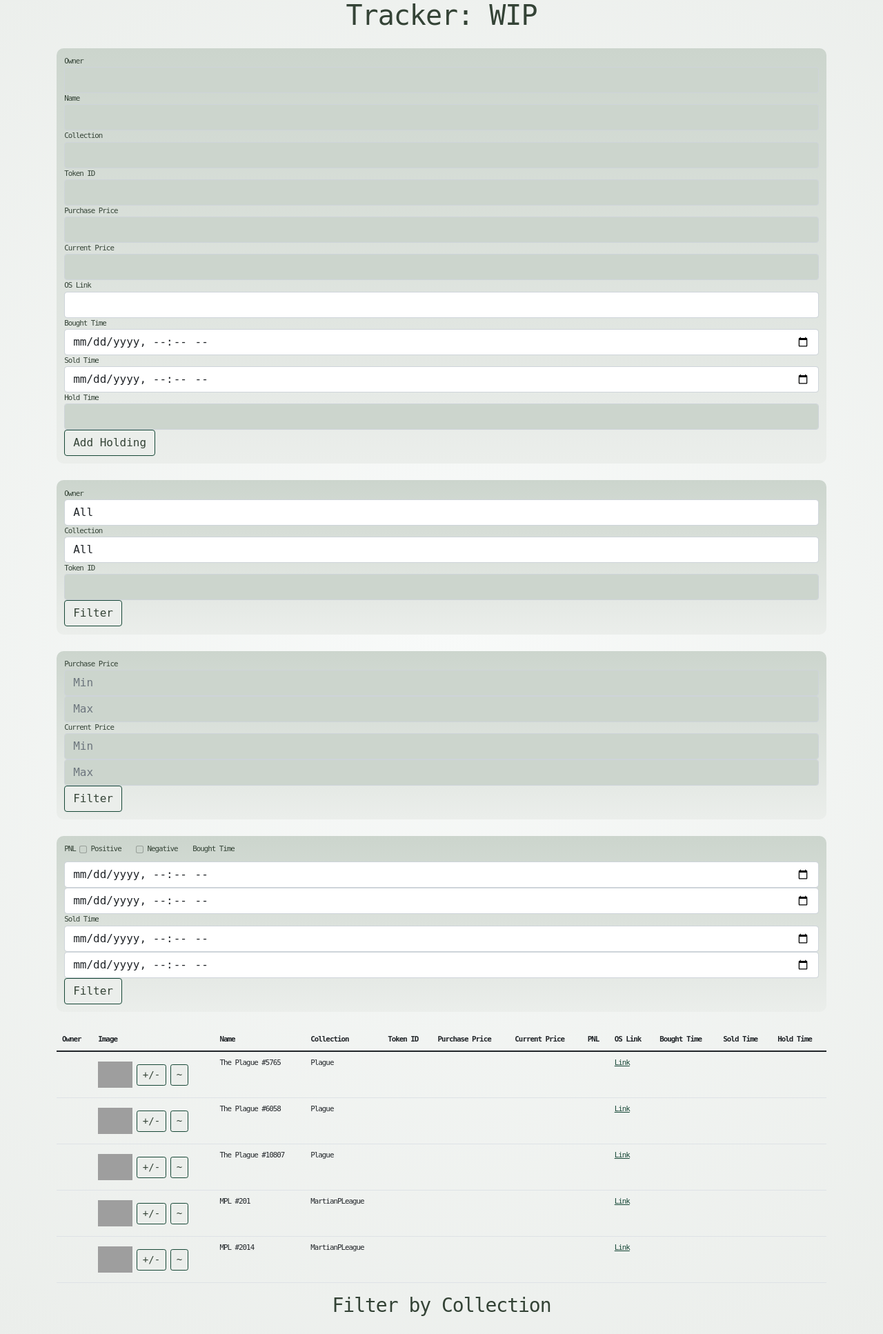
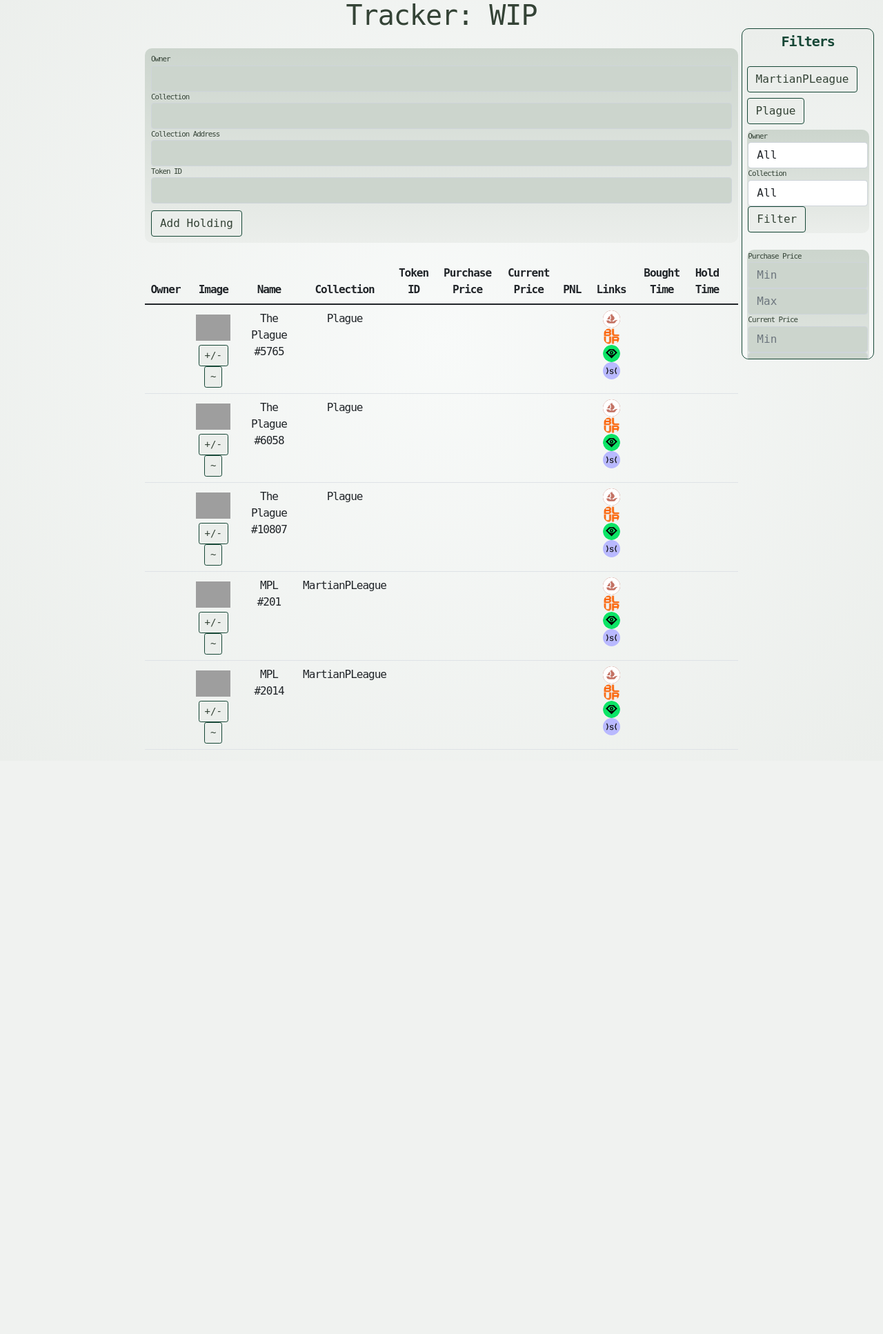
Before and after one commit to CodeFromEggly/PiranhaProject, a Flask app: page /tracker in a window 1280 px wide. Shown: the part 119-2053 px from the top of the page at 69% size. After the commit the page ends 1206 px from the top, so only its background shows below. Run offline with Flask 2, Linux system fonts and the light colour scheme; data comes from the database, SQL or seed files in the repository; lists and menus that the app fills with data are empty; some libraries are stand-ins or nearby versions; grey boxes are pictures that could not be loaded.

Commit message:
Tracker Tweaks
- Added marketplace icons
- Progress on tracker page, filters now input in sidebar column

```diff
--- a/app/static/styles.css
+++ b/app/static/styles.css
@@ -455,6 +455,24 @@
         cursor: pointer;
     }
 
+    .button-group {
+        justify-content: space-between;
+        display: flex;
+    }
+
+    .pSvg {
+        height: 25px;
+        width: 25px;
+        display: inline-block;
+        border-radius: 50%;
+    }
+
+    .pSvg:hover {
+        background-color: var(--bright)!important;
+        border: solid 2px var(--bright);
+        transform: scale(1.3) !important;
+    }
+
 
 
 
--- a/app/templates/tracker.html
+++ b/app/templates/tracker.html
@@ -8,7 +8,7 @@
 {% block main %}
 <body>
 
-    <div class="container mt-5">
+    <div class="container mt-5" style="width: 69%">
         <h1 class="text-center mb-4">Tracker: WIP</h1>
 
         <!-- Form for adding a new holding -->
@@ -19,97 +19,22 @@
                     <input type="text" class="form-control" id="owner" name="owner" required>
                 </div>
                 <div class="form-group">
-                    <label for="name">Name</label>
-                    <input type="text" class="form-control" id="name" name="name" required>
-                </div>
-                <div class="form-group">
                     <label for="collection">Collection</label>
                     <select class="form-control" id="collection" name="collection" required>
                         <!-- Add options for each possible collection here -->
                     </select>
                 </div>
                 <div class="form-group">
+                    <label for="token-id">Collection Address</label>
+                    <input type="text" class="form-control" id="token-id" name="token-id" required>
+                </div>
+                <div class="form-group">
                     <label for="token-id">Token ID</label>
                     <input type="text" class="form-control" id="token-id" name="token-id" required>
                 </div>
-                <div class="form-group">
-                    <label for="purchase-price">Purchase Price</label>
-                    <input type="number" min="0" step="0.01" class="form-control" id="purchase-price" name="purchase-price" required>
-                </div>
-                <div class="form-group">
-                    <label for="current-price">Current Price</label>
-                    <input type="number" min="0" step="0.01" class="form-control" id="current-price" name="current-price" required>
-                </div>
-                <div class="form-group">
-                    <label for="os-link">OS Link</label>
-                    <input type="url" class="form-control" id="os-link" name="os-link" required>
-                </div>
-                <div class="form-group">
-                    <label for="bought-time">Bought Time</label>
-                    <input type="datetime-local" class="form-control" id="bought-time" name="bought-time" required>
-                </div>
-                <div class="form-group">
-                    <label for="sold-time">Sold Time</label>
-                    <input type="datetime-local" class="form-control" id="sold-time" name="sold-time" required>
-                </div>
-                <div class="form-group">
-                    <label for="hold-time">Hold Time</label>
-                    <input type="number" min="0" class="form-control" id="hold-time" name="hold-time" required>
-                </div>
-                <button type="submit" class="btn btn-primary">Add Holding</button>
+                <button type="submit" class="btn btn-primary" style="margin-top: 10px;">Add Holding</button>
             </form>
         </form>
-
-        <!-- Filter Controls -->
-        <div class="mb-4">
-            <!-- Dropdown menus for filtering by owner, collection, and token ID -->
-            <form class="form-inline mb-4">
-                <label class="mr-2" for="filter-owner">Owner</label>
-                <select class="form-control mr-2" id="filter-owner" name="filter-owner">
-                    <option value="">All</option>
-                    <!-- Add options for each distinct owner in the holdings table -->
-                </select>
-                <label class="mr-2" for="filter-collection">Collection</label>
-                <select class="form-control mr-2" id="filter-collection" name="filter-collection">
-                    <option value="">All</option>
-                    <!-- Add options for each distinct collection in the holdings table -->
-                </select>
-                <label class="mr-2" for="filter-token-id">Token ID</label>
-                <input type="text" class="form-control mr-2" id="filter-token-id" name="filter-token-id">
-                <button type="submit" class="btn btn-primary">Filter</button>
-            </form>
-
-            <!-- Text fields for filtering by purchase price and current price -->
-            <form class="form-inline mb-4">
-                <label class="mr-2" for="filter-purchase-price-min">Purchase Price</label>
-                <input type="number" min="0" step="0.01" class="form-control mr-2" id="filter-purchase-price-min" name="filter-purchase-price-min" placeholder="Min">
-                <input type="number" min="0" step="0.01" class="form-control mr-2" id="filter-purchase-price-max" name="filter-purchase-price-max" placeholder="Max">
-                <label class="mr-2" for="filter-current-price-min">Current Price</label>
-                <input type="number" min="0" step="0.01" class="form-control mr-2" id="filter-current-price-min" name="filter-current-price-min" placeholder="Min">
-                <input type="number" min="0" step="0.01" class="form-control mr-2" id="filter-current-price-max" name="filter-current-price-max" placeholder="Max">
-                <button type="submit" class="btn btn-primary">Filter</button>
-            </form>
-
-            <!-- Checkboxes for filtering by PNL, bought time, and sold time -->
-            <form class="form-inline mb-4">
-                <label class="mr-2" for="filter-pnl-positive">PNL</label>
-                <div class="form-check form-check-inline">
-                    <input class="form-check-input" type="checkbox" id="filter-pnl-positive" name="filter-pnl-positive" value="positive">
-                    <label class="form-check-label" for="filter-pnl-positive">Positive</label>
-                </div>
-                <div class="form-check form-check-inline">
-                    <input class="form-check-input" type="checkbox" id="filter-pnl-negative" name="filter-pnl-negative" value="negative">
-                    <label class="form-check-label" for="filter-pnl-negative">Negative</label>
-                </div>
-                <label class="mr-2" for="filter-bought-time">Bought Time</label>
-                <input type="datetime-local" class="form-control mr-2" id="filter-bought-time-min" name="filter-bought-time-min" placeholder="Min">
-                <input type="datetime-local" class="form-control mr-2" id="filter-bought-time-max" name="filter-bought-time-max" placeholder="Max">
-                <label class="mr-2" for="filter-sold-time">Sold Time</label>
-                <input type="datetime-local" class="form-control mr-2" id="filter-sold-time-min" name="filter-sold-time-min" placeholder="Min">
-                <input type="datetime-local" class="form-control mr-2" id="filter-sold-time-max" name="filter-sold-time-max" placeholder="Max">
-                <button type="submit" class="btn btn-primary">Filter</button>
-            </form>
-        </div>
 
         <!-- Holdings Table -->
         <style>
@@ -120,9 +45,9 @@
         }
         </style>
 
-        <table class="table">
+        <table class="table" style="text-align: center; font-size: large;">
             <thead>
-                <tr>
+                <tr height="10px">
                     <th scope="col">Owner</th>
                     <th scope="col">Image</th>
                     <th scope="col">Name</th>
@@ -131,9 +56,8 @@
                     <th scope="col">Purchase Price</th>
                     <th scope="col">Current Price</th>
                     <th scope="col">PNL</th>
-                    <th scope="col">OS Link</th>
+                    <th scope="col">Links</th>
                     <th scope="col">Bought Time</th>
-                    <th scope="col">Sold Time</th>
                     <th scope="col">Hold Time</th>
                 </tr>
             </thead>
@@ -154,7 +78,12 @@
                         <td>{{ holding.purchase_price }}</td>
                         <td>{{ holding.current_price }}</td>
                         <td>{{ holding.pnl }}</td>
-                        <td><a href="{{'https://opensea.io/assets/ethereum/%s/%s/' % (holding['address'], holding['token'])}}">Link</a></td>
+                        <td>
+                            <a href="{{'https://opensea.io/assets/ethereum/%s/%s/' % (holding['address'], holding['token'])}}" target="_blank"><img class="pSvg" src="/static/icon/Opensea-Logo-Transparent.svg" alt="Opensea" style="background-color: var(--brand);"></a>
+                            <img class="pSvg" src="/static/icon/blur-logo.png">
+                            <img class="pSvg" src="/static/icon/looksrare-logo.svg">
+                            <img class="pSvg" src="/static/icon/Sudoswap-Logo.svg">
+                        </td>
                         <td>{{ holding.bought_time }}</td>
                         <td>{{ holding.sold_time }}</td>
                         <td>{{ holding.hold_time }}</td>
@@ -188,13 +117,68 @@
             }
         </script>
 
-        <!-- Collection Sidebar (optional) -->
-        <div class="sidebar">
-            <h3 class="text-center mb-4">Filter by Collection</h3>
+        <!-- Right Sidebar -->
+        <div id="right-column" class="pColumn">
+            <h5 class="text-center mb-4">Filters</h5
+>
             <!-- Add a button for each distinct collection in the holdings table -->
-            {% for collection in collections %}
-               <button class="btn btn-secondary mb-2" data-collection="{{ collection }}">{{ collection }}</button>
+            <!-- TODO: Make filter options functional -->
+            {% for holding in holdings|groupby('collection') %}
+               <button class="btn btn-secondary mb-2" data-collection="{{ holding.groouper }}">{{ holding.grouper }}</button>
+               <br>
             {% endfor %}
+
+            <!-- Filter Controls -->
+            <div class="mb-4">
+                <!-- Dropdown menus for filtering by owner, collection, and token ID -->
+                <form class="form-inline mb-4">
+                    <label class="mr-2" for="filter-owner">Owner</label>
+                    <select class="form-control mr-2" id="filter-owner" name="filter-owner">
+                        <option value="">All</option>
+                        <!-- Add options for each distinct owner in the holdings table -->
+                    </select>
+                    <label class="mr-2" for="filter-collection">Collection</label>
+                    <select class="form-control mr-2" id="filter-collection" name="filter-collection">
+                        <option value="">All</option>
+                        <!-- Add options for each distinct collection in the holdings table -->
+                        {% for holding in holdings|groupby('collection') %}
+                            <option value="">{{ holding.grouper }}</option>
+                        {% endfor %}
+                    </select>
+                    <button type="submit" class="btn btn-primary">Filter</button>
+                </form>
+
+                <!-- Text fields for filtering by purchase price and current price -->
+                <form class="form-inline mb-4">
+                    <label class="mr-2" for="filter-purchase-price-min">Purchase Price</label>
+                    <input type="number" min="0" step="0.01" class="form-control mr-2" id="filter-purchase-price-min" name="filter-purchase-price-min" placeholder="Min">
+                    <input type="number" min="0" step="0.01" class="form-control mr-2" id="filter-purchase-price-max" name="filter-purchase-price-max" placeholder="Max">
+                    <label class="mr-2" for="filter-current-price-min">Current Price</label>
+                    <input type="number" min="0" step="0.01" class="form-control mr-2" id="filter-current-price-min" name="filter-current-price-min" placeholder="Min">
+                    <input type="number" min="0" step="0.01" class="form-control mr-2" id="filter-current-price-max" name="filter-current-price-max" placeholder="Max">
+                    <button type="submit" class="btn btn-primary">Filter</button>
+                </form>
+
+                <!-- Checkboxes for filtering by PNL, bought time, and sold time -->
+                <form class="form-inline mb-4">
+                    <label class="mr-2" for="filter-pnl-positive">PNL</label>
+                    <div class="form-check form-check-inline">
+                        <input class="form-check-input" type="checkbox" id="filter-pnl-positive" name="filter-pnl-positive" value="positive">
+                        <label class="form-check-label" for="filter-pnl-positive">Positive</label>
+                    </div>
+                    <div class="form-check form-check-inline">
+                        <input class="form-check-input" type="checkbox" id="filter-pnl-negative" name="filter-pnl-negative" value="negative">
+                        <label class="form-check-label" for="filter-pnl-negative">Negative</label>
+                    </div>
+                    <label class="mr-2" for="filter-bought-time">Bought Time</label>
+                    <input type="datetime-local" class="form-control mr-2" id="filter-bought-time-min" name="filter-bought-time-min" placeholder="Min">
+                    <input type="datetime-local" class="form-control mr-2" id="filter-bought-time-max" name="filter-bought-time-max" placeholder="Max">
+                    <label class="mr-2" for="filter-sold-time">Sold Time</label>
+                    <input type="datetime-local" class="form-control mr-2" id="filter-sold-time-min" name="filter-sold-time-min" placeholder="Min">
+                    <input type="datetime-local" class="form-control mr-2" id="filter-sold-time-max" name="filter-sold-time-max" placeholder="Max">
+                    <button type="submit" class="btn btn-primary">Filter</button>
+                </form>
+            </div>
         </div>
     </div>
 </body>
```
Also changed, not shown: app/templates/index.html (+5 -2 lines), app/static/icon/Opensea-Logo-Transparent.svg (added), app/static/icon/Sudoswap-Logo.svg (added), app/static/icon/blur-logo.png (added), app/static/icon/looksrare-logo.svg (added).
